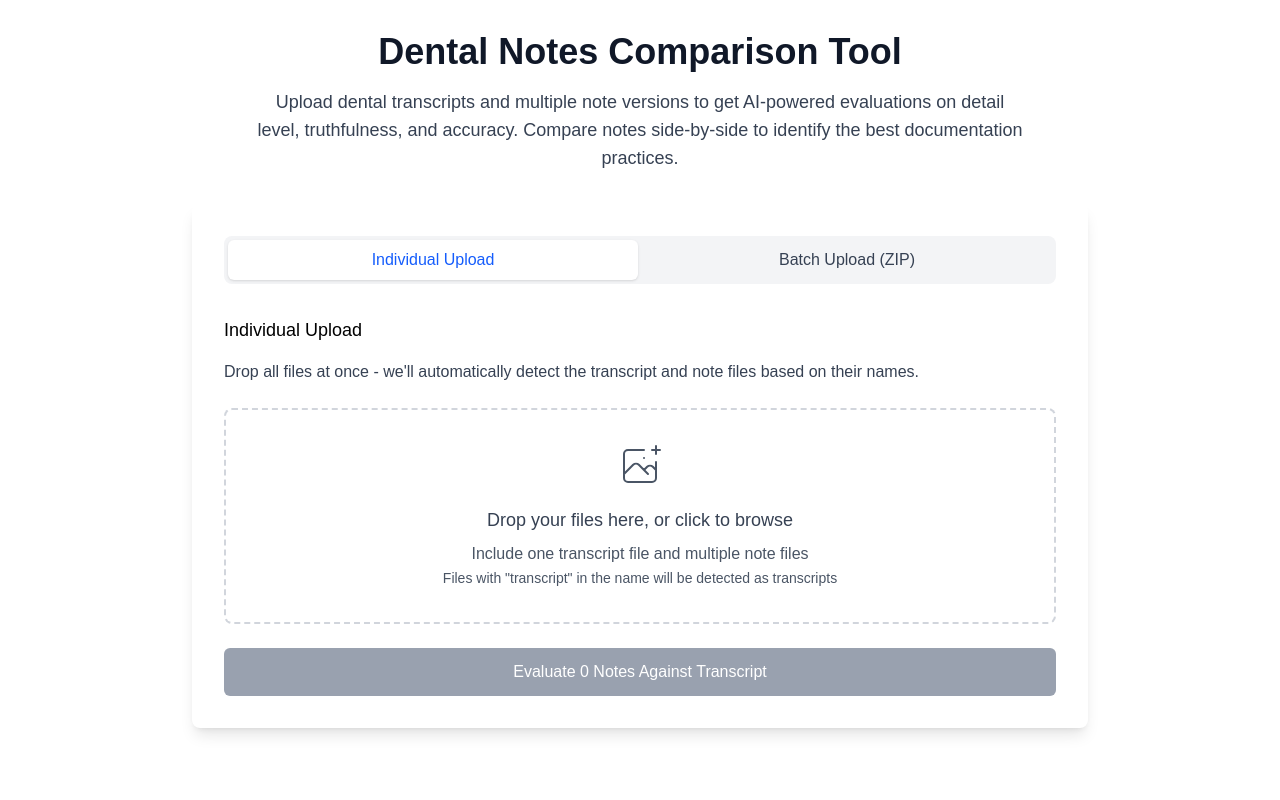
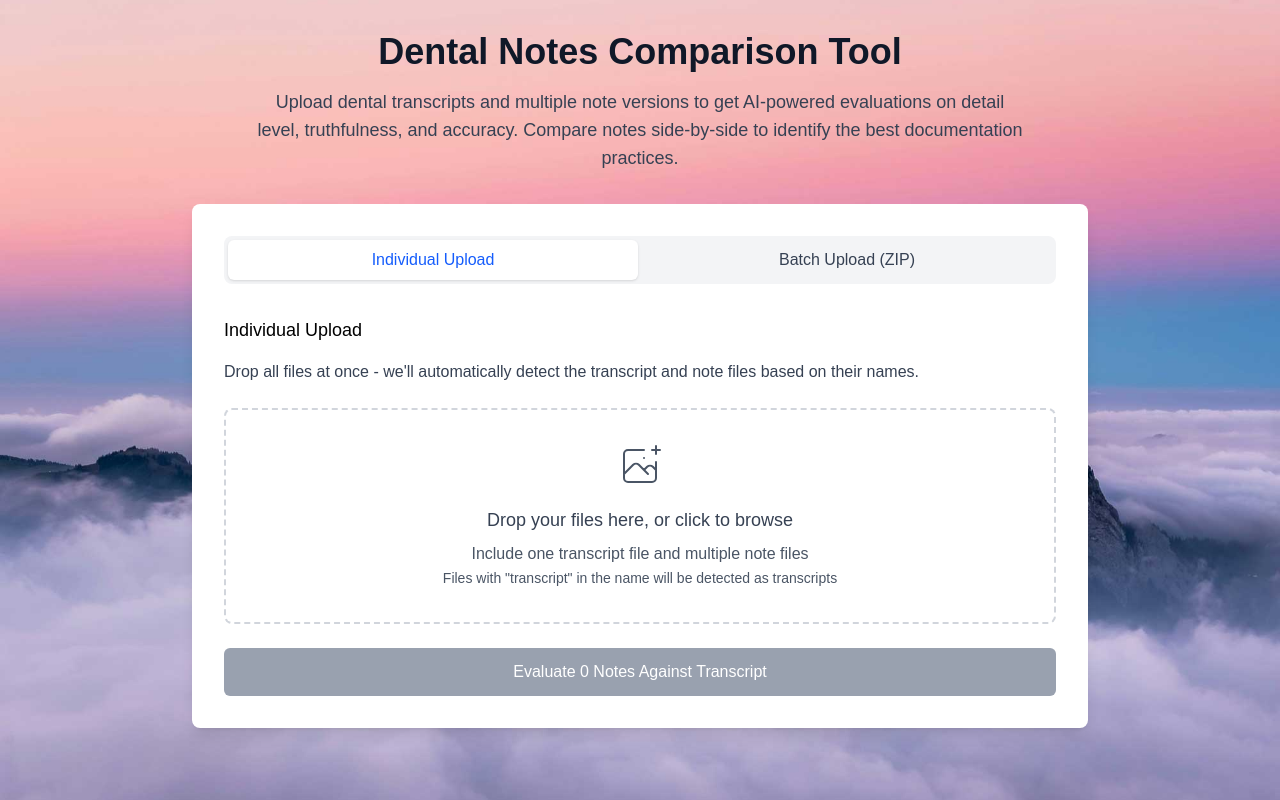
Before and after one commit to THIS-ISNT-KIROKU-WILF/dental-notes-comparison-tool, a Next.js app: page / in a window 1280 px wide. Built offline with nearby package versions, Linux system fonts and the light colour scheme.

Commit message:
Remove white overlay div that was hiding background image
- Removed the div with bg-white bg-opacity-10 classes
- This div was creating a white overlay covering the entire main area
- Background image should now be visible without any white overlay blocking it

```diff
--- a/src/app/page.tsx
+++ b/src/app/page.tsx
@@ -101,8 +101,7 @@ export default function Home() {
 
   return (
     <main className="min-h-screen relative">
-      {/* Semi-transparent overlay for better text readability */}
-      <div className="absolute inset-0 bg-white bg-opacity-10"></div>
+
       <div className="container mx-auto px-4 py-8 relative z-10">
         <div className="text-center mb-8">
           <h1 className="text-4xl font-bold text-gray-900 mb-4">
```
